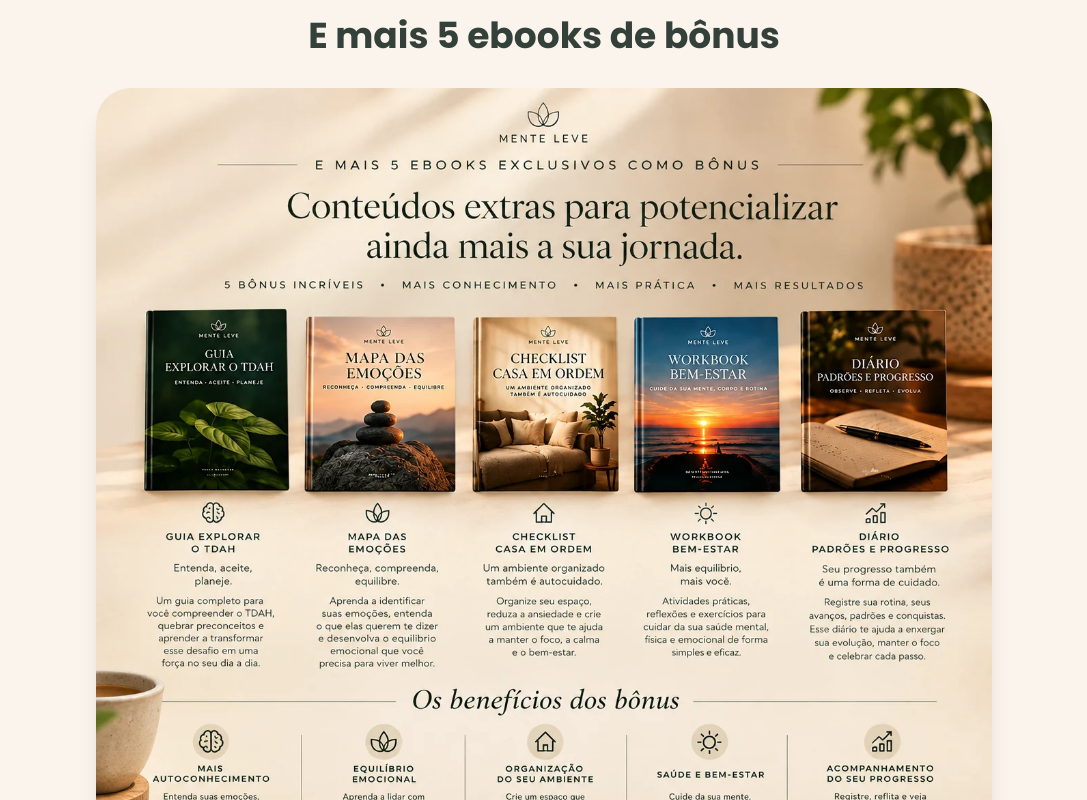
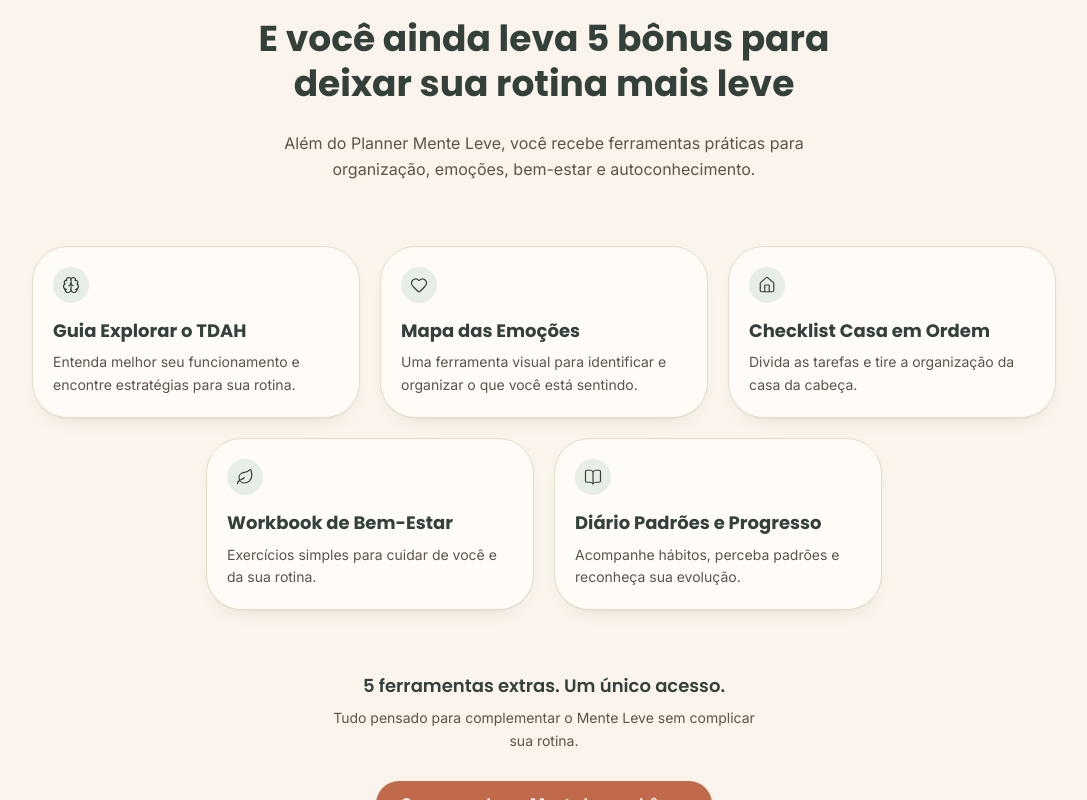
Before and after one commit to bieloliveira3/Mente-leve, a Next.js app: page / in a window 1280 px wide. Shown: the part 4280-5080 px from the top of the page, without its empty margins (96-1183 px from the left). Built offline with nearby package versions, Linux system fonts and the light colour scheme; no server answers.

Commit message:
Reformula a seção de bônus em cards, no mesmo checkout.
Co-authored-by: go987045 <go987045@gmail.com>

```diff
--- a/src/components/sections/product-section.tsx
+++ b/src/components/sections/product-section.tsx
@@ -1,20 +1,65 @@
-import Image from "next/image";
+import { BookOpen, Brain, Heart, House, Leaf, type LucideIcon } from "lucide-react";
+import { CheckoutButton } from "@/components/checkout-button";
 import { Section } from "@/components/layout/section";
+import { bonusShowcase } from "@/lib/content";
+import { cn } from "@/lib/utils";
+
+const icons: Record<(typeof bonusShowcase.items)[number]["icon"], LucideIcon> = {
+  brain: Brain,
+  heart: Heart,
+  home: House,
+  leaf: Leaf,
+  journal: BookOpen,
+};
 
 export function ProductSection() {
   return (
     <Section id="bonus">
-      <h2 className="text-center font-heading text-3xl font-bold text-foreground sm:text-4xl">
-        E mais 5 ebooks de bônus
-      </h2>
-      <Image
-        src="/images/hero/bonus-ebooks.webp"
-        alt="Cinco ebooks de bônus: Guia Explorar o TDAH, Mapa das Emoções, Checklist Casa em Ordem, Workbook Bem-Estar e Diário Padrões e Progresso"
-        width={1312}
-        height={1199}
-        sizes="(max-width: 768px) 100vw, 56rem"
-        className="mx-auto mt-8 h-auto w-full max-w-4xl rounded-3xl shadow-xl"
-      />
+      <div className="mx-auto max-w-2xl text-center">
+        <h2 className="text-balance font-heading text-[1.7rem] font-bold leading-[1.2] text-foreground sm:text-4xl sm:leading-tight">
+          {bonusShowcase.title}
+        </h2>
+        <p className="mx-auto mt-5 max-w-xl text-pretty text-sm leading-relaxed text-muted-foreground sm:mt-6 sm:text-base">
+          {bonusShowcase.subtitle}
+        </p>
+      </div>
+
+      <ul className="mt-12 grid grid-cols-1 gap-3 sm:mt-16 sm:gap-4 lg:grid-cols-6 lg:gap-5">
+        {bonusShowcase.items.map((item, index) => {
+          const Icon = icons[item.icon];
+          return (
+            <li
+              key={item.title}
+              className={cn(
+                "flex min-w-0 flex-col rounded-3xl border border-border bg-card px-5 py-5 shadow-[0_1px_1px_rgba(51,65,58,0.04),0_10px_24px_-18px_rgba(51,65,58,0.28)]",
+                "lg:col-span-2",
+                index === 3 && "lg:col-start-2",
+              )}
+            >
+              <span className="inline-flex h-9 w-9 items-center justify-center rounded-full bg-secondary text-foreground">
+                <Icon className="h-[18px] w-[18px]" strokeWidth={1.6} aria-hidden="true" />
+              </span>
+              <h3 className="mt-4 font-heading text-lg font-bold leading-snug text-foreground">
+                {item.title}
+              </h3>
+              <p className="mt-2 text-sm leading-relaxed text-muted-foreground">{item.description}</p>
+            </li>
+          );
+        })}
+      </ul>
+
+      <div className="mx-auto mt-12 max-w-md text-center sm:mt-16">
+        <p className="font-heading text-lg font-semibold leading-snug text-foreground">
+          {bonusShowcase.closing}
+        </p>
+        <p className="mt-2 text-sm leading-relaxed text-muted-foreground">{bonusShowcase.note}</p>
+        <CheckoutButton
+          analyticsId="bonus_checkout"
+          className="mx-auto mt-7 h-12 w-auto max-w-full animate-none px-6 normal-case shadow-none sm:h-12"
+        >
+          {bonusShowcase.cta}
+        </CheckoutButton>
+      </div>
     </Section>
   );
 }
--- a/src/lib/analytics/definitions.ts
+++ b/src/lib/analytics/definitions.ts
@@ -5,7 +5,7 @@ export const sections = {
   identificacao: { id: "identificacao", name: "Identificação com o problema", order: 3 },
   mensagens: { id: "mensagens", name: "Mensagens de quem usa", order: 4 },
   metodo: { id: "metodo", name: "Método de organização", order: 5 },
-  bonus: { id: "bonus", name: "Ebooks de bônus", order: 6 },
+  bonus: { id: "bonus", name: "Bônus inclusos", order: 6 },
   criadora: { id: "criadora", name: "Criadora", order: 7 },
   garantia: { id: "garantia", name: "Garantia", order: 8 },
   faq: { id: "faq", name: "Antes de decidir", order: 9 },
@@ -17,6 +17,7 @@ export type SectionKey = keyof typeof sections;
 export const ctas = {
   hero_offer: { location: "hero", section: "hero", text: "quero_mente_leve" },
   pricing_checkout: { location: "oferta", section: "oferta", text: "comprar_planner" },
+  bonus_checkout: { location: "bonus", section: "bonus", text: "mente_leve_bonus" },
   final_checkout: { location: "cta_final", section: "cta_final", text: "comprar_planner" },
   sticky_checkout: { location: "barra_fixa", section: "sticky_bar", text: "garantir_agora" },
   header_home: { location: "header", section: "header", text: "inicio" },
--- a/src/lib/content.ts
+++ b/src/lib/content.ts
@@ -197,6 +197,42 @@ export const bonuses: Bonus[] = [
     icon: "calendar",
   },
 ];
+
+export const bonusShowcase = {
+  title: "E você ainda leva 5 bônus para deixar sua rotina mais leve",
+  subtitle:
+    "Além do Planner Mente Leve, você recebe ferramentas práticas para organização, emoções, bem-estar e autoconhecimento.",
+  items: [
+    {
+      title: "Guia Explorar o TDAH",
+      description: "Entenda melhor seu funcionamento e encontre estratégias para sua rotina.",
+      icon: "brain",
+    },
+    {
+      title: "Mapa das Emoções",
+      description: "Uma ferramenta visual para identificar e organizar o que você está sentindo.",
+      icon: "heart",
+    },
+    {
+      title: "Checklist Casa em Ordem",
+      description: "Divida as tarefas e tire a organização da casa da cabeça.",
+      icon: "home",
+    },
+    {
+      title: "Workbook de Bem-Estar",
+      description: "Exercícios simples para cuidar de você e da sua rotina.",
+      icon: "leaf",
+    },
+    {
+      title: "Diário Padrões e Progresso",
+      description: "Acompanhe hábitos, perceba padrões e reconheça sua evolução.",
+      icon: "journal",
+    },
+  ],
+  closing: "5 ferramentas extras. Um único acesso.",
+  note: "Tudo pensado para complementar o Mente Leve sem complicar sua rotina.",
+  cta: "Quero receber o Mente Leve + bônus",
+} as const;
 
 export type Testimonial = {
   quote: string;
--- a/tests/analytics.browser.cjs
+++ b/tests/analytics.browser.cjs
@@ -4,7 +4,7 @@ const assert = require('node:assert/strict');
 const fs = require('node:fs');
 const { chromium } = require(process.env.PLAYWRIGHT_MODULE_PATH || 'playwright');
 const base = process.env.ANALYTICS_TEST_URL || 'http://127.0.0.1:3100';
-const expectedCtas = ['hero_offer','pricing_checkout','final_checkout','sticky_checkout','header_home','footer_home','footer_terms','footer_privacy','footer_refund','footer_support','whatsapp_support'];
+const expectedCtas = ['hero_offer','pricing_checkout','bonus_checkout','final_checkout','sticky_checkout','header_home','footer_home','footer_terms','footer_privacy','footer_refund','footer_support','whatsapp_support'];
 
 (async () => {
   const browser = await chromium.launch({ headless: true, channel: process.env.PLAYWRIGHT_CHANNEL || 'chrome' });
@@ -73,7 +73,7 @@ const expectedCtas = ['hero_offer','pricing_checkout','final_checkout','sticky_c
     await faq.click();
     assert.equal(await faq.getAttribute('aria-expanded'),'true');
 
-    for (const id of ['pricing_checkout','final_checkout','sticky_checkout']) {
+    for (const id of ['pricing_checkout','bonus_checkout','final_checkout','sticky_checkout']) {
       const cta = page.locator(`[data-analytics-id="${id}"]`);
       await cta.scrollIntoViewIfNeeded();
       await page.waitForTimeout(750);
@@ -92,7 +92,7 @@ const expectedCtas = ['hero_offer','pricing_checkout','final_checkout','sticky_c
     for(const id of expectedCtas) {
       assert.equal(captured.filter(e=>e.event==='cta_impression'&&e.properties.cta_id===id).length,1,`${id}: one real impression`);
     }
-    assert.equal(captured.filter(e=>e.event==='checkout_click').length,3);
+    assert.equal(captured.filter(e=>e.event==='checkout_click').length,4);
     assert.ok(captured.filter(e=>e.event==='checkout_click').every(e=>e.properties.price===27.99 && e.properties.currency==='BRL'));
     assert.equal(captured.filter(e=>['purchase','checkout_view'].includes(e.event)).length,0);
     assert.ok(captured.every(e=>e.properties.utm_source==='facebook'&&e.properties.utm_content==='ad_01'));
@@ -115,7 +115,7 @@ const expectedCtas = ['hero_offer','pricing_checkout','final_checkout','sticky_c
     await page.reload({waitUntil:'networkidle'});
     assert.equal((await events()).filter(e=>e.event==='landing_view').length,1,'One landing event after reload');
     assert.equal((await events()).find(e=>e.event==='landing_view').properties.utm_content,'ad_01');
-    report.push({device:name,sections:10,ctas:11,milestones:[25,50,75,90,100],checkoutClicks:3,errors,posthogRequests:posthogRequests.length,baseline:!!process.env.ANALYTICS_BASELINE_DIR});
+    report.push({device:name,sections:10,ctas:12,milestones:[25,50,75,90,100],checkoutClicks:4,errors,posthogRequests:posthogRequests.length,baseline:!!process.env.ANALYTICS_BASELINE_DIR});
     console.log(`${name}: all analytics and navigation assertions passed`);
     await context.close();
   }
```
Also changed, not shown: 1 other file (tests, documents, lock files or other folders).
